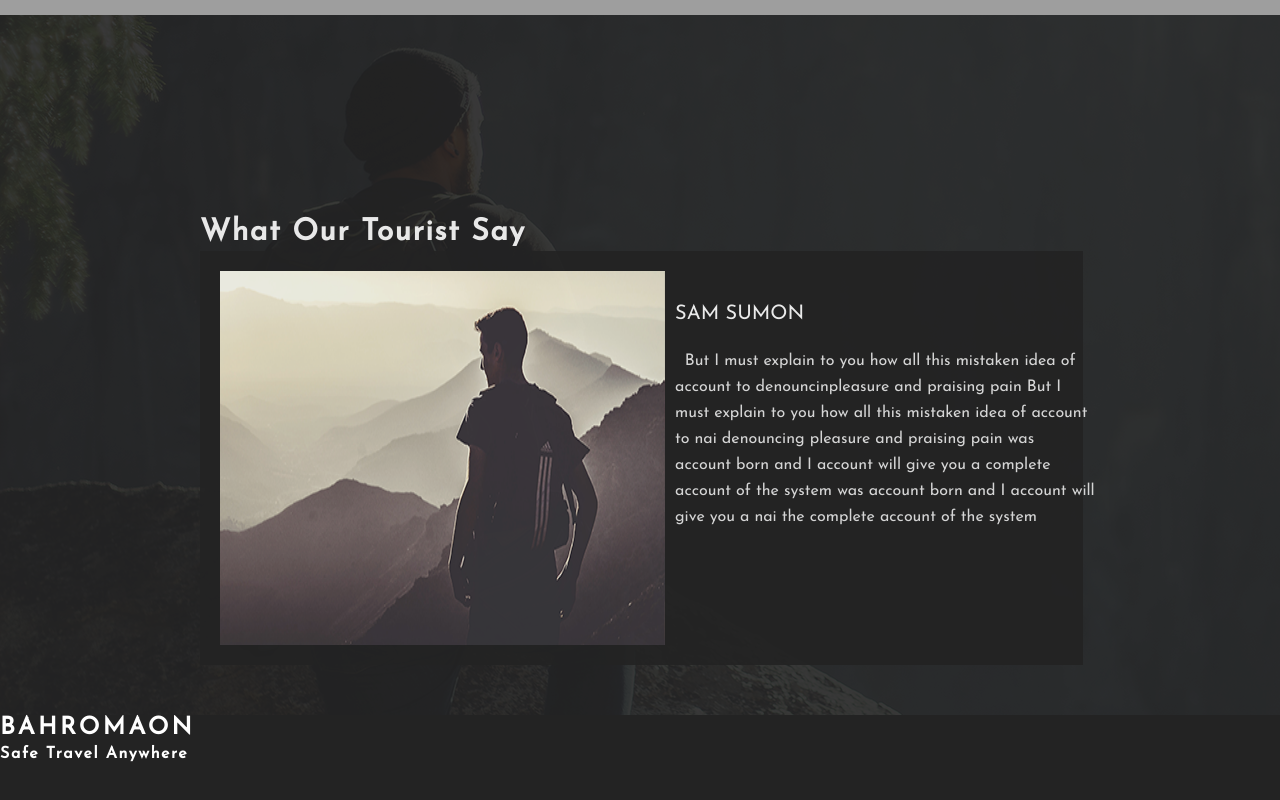
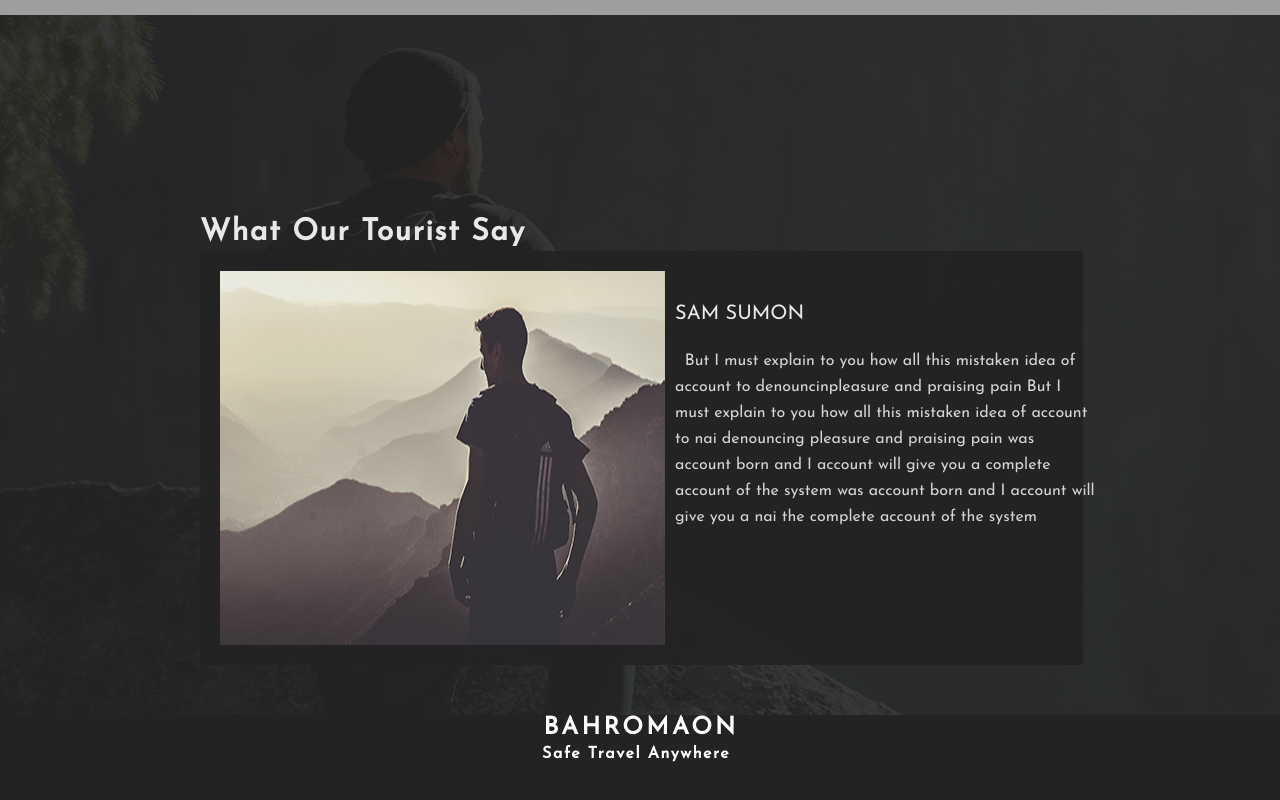
Before and after one commit to sarawazir49/Bahromoan, a plain HTML site: page index.html in a window 1280 px wide. Shown: the part 2922-3722 px from the top of the page. Drawn offline with nearby package versions, Linux system fonts and the light colour scheme; grey boxes are pictures that could not be loaded.

Commit message:
container

```diff
--- a/styles/_container6.scss
+++ b/styles/_container6.scss
@@ -2,6 +2,11 @@ footer{
     max-width: 100%;
 height: 271px;
 background-color: #232323;
+}
+.container6{
+    display: flex;
+    flex-direction: column;
+    align-items: center;
 }
 
 .footer-logo{
```
Also changed, not shown: styles/style.css.
